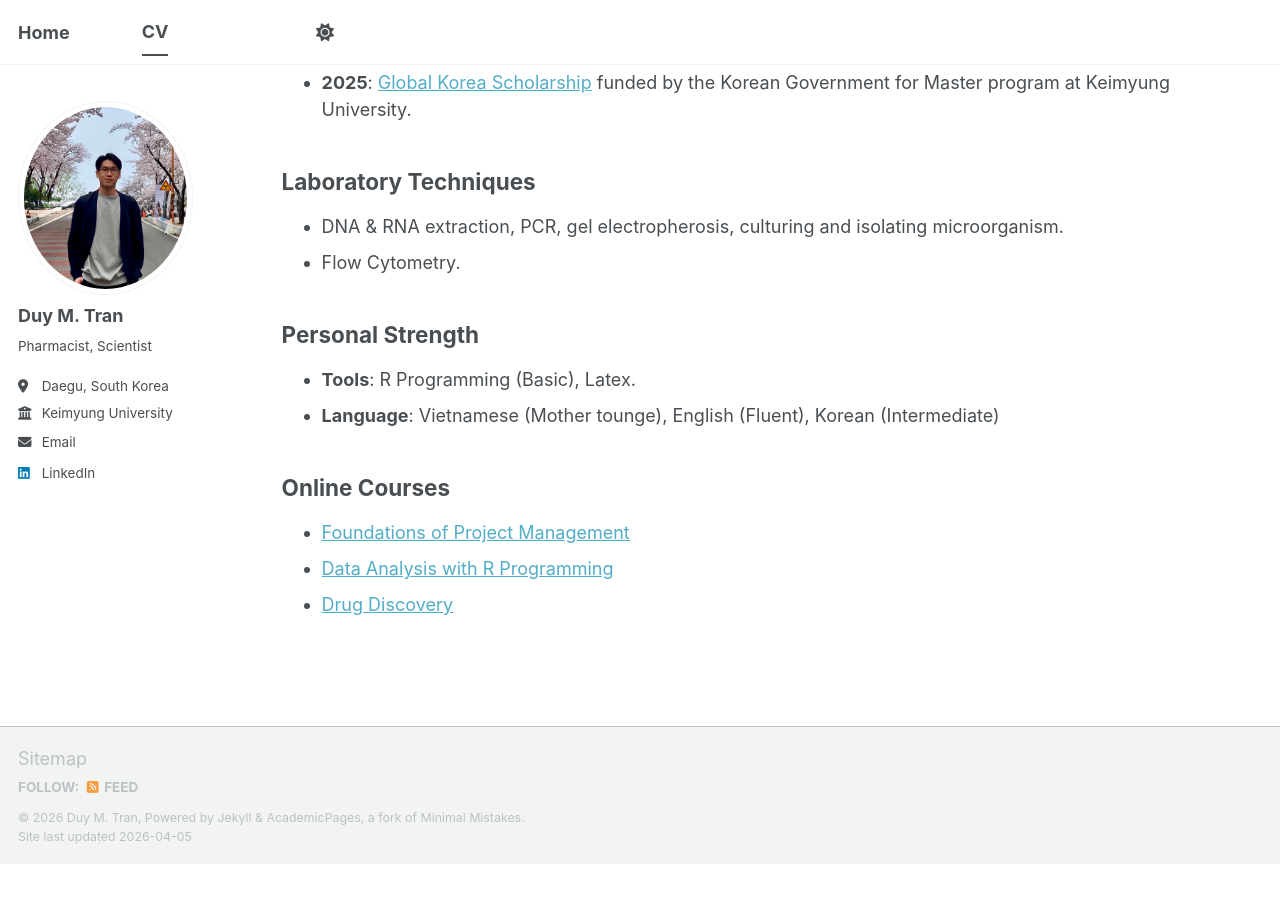
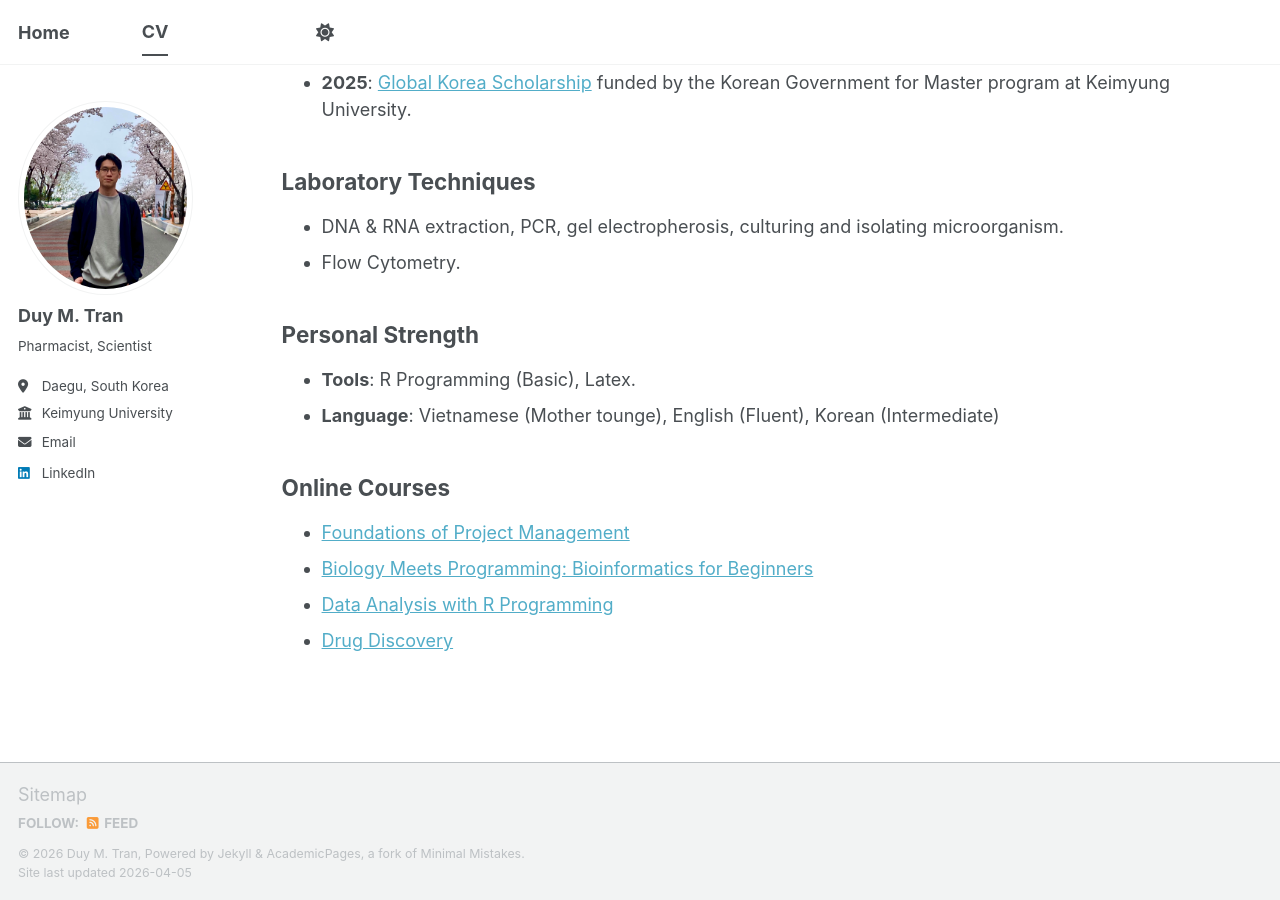
Before and after one commit to tranminhduy-git/tmduy.github.io, a Jekyll site: the page built from _pages/cv.md, in a window 1280 px wide and 900 px high, scrolled down 1914 px. Built offline with Jekyll 4.4.1, drawn with Linux system fonts in a browser that asks for light colours; a script bundle is joined from its source files by our own code; library files that are not in the unit come from our copies; before the commit the page ends 2778 px from its top, so only the background shows below that.

Commit message:
Update cv.md

```diff
--- a/_pages/cv.md
+++ b/_pages/cv.md
@@ -65,5 +65,6 @@ compounds from marine sponges in Vietnam.
 
 ## Online Courses
 * [Foundations of Project Management](https://coursera.org/share/2c81ebb5b2a3bc39c17b5c289fc57503)
+* [Biology Meets Programming: Bioinformatics for Beginners](https://coursera.org/share/674167f85be2d3df18d0ffdffba65052)
 * [Data Analysis with R Programming](https://coursera.org/share/b9677a7969c754193f79f4a6b47f62c8)
 * [Drug Discovery](https://coursera.org/share/0e82d8507edc5d724458f0a8e1d03849)
```
